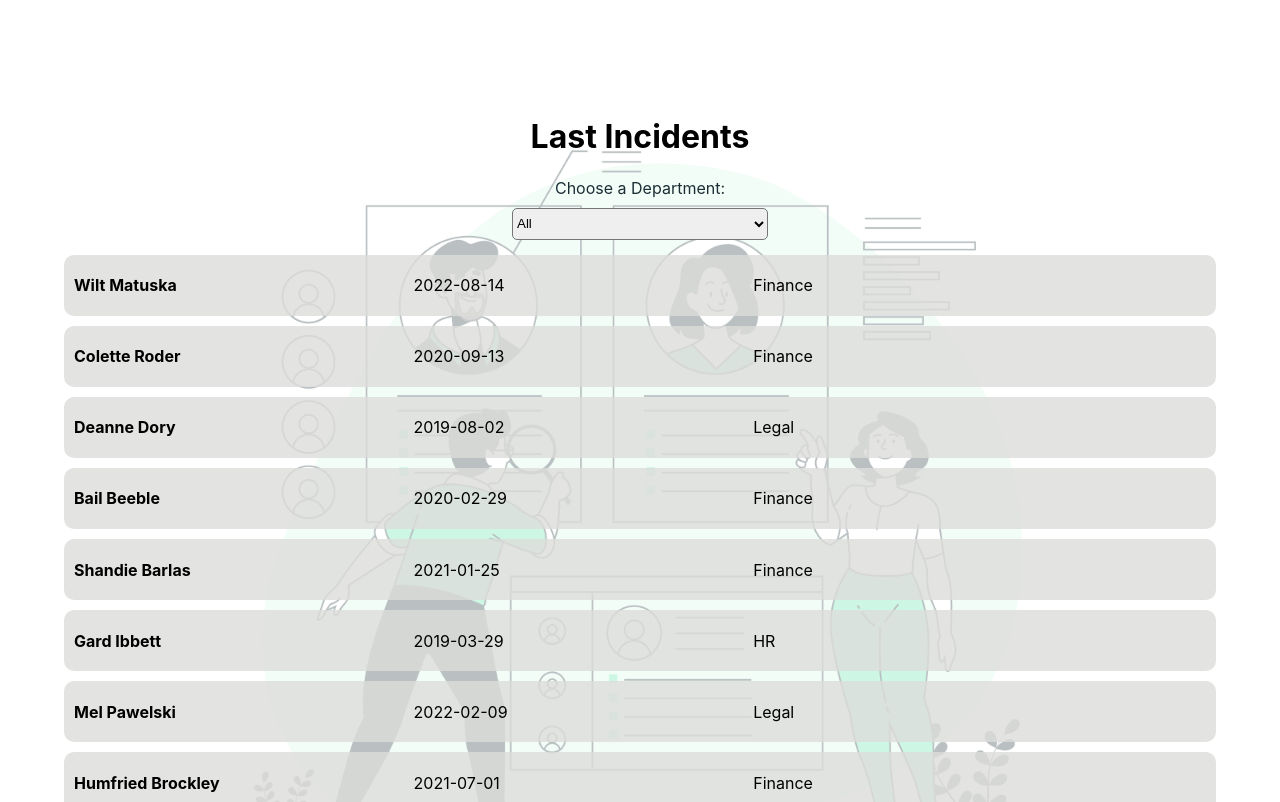
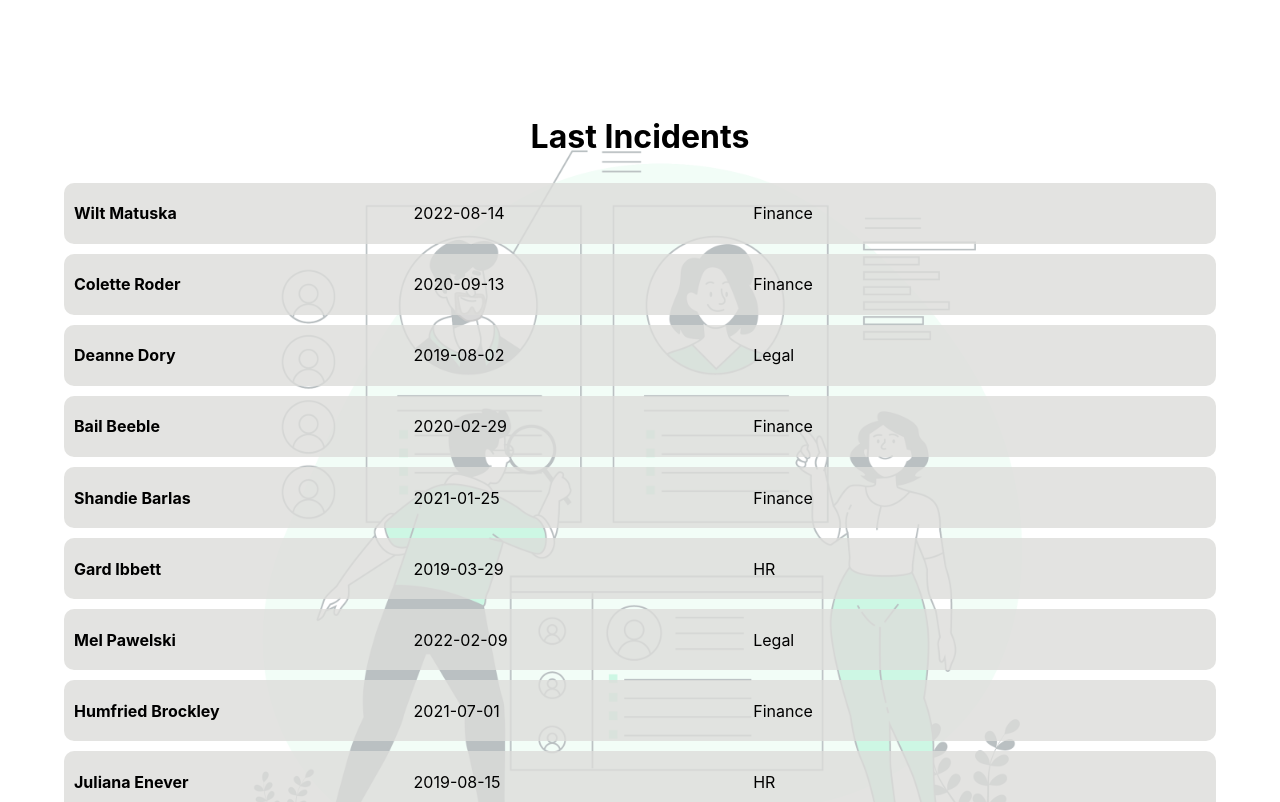
Before and after one commit to FelipeRUnosquare/IncidentsManager, a Next.js app: page /home in a window 1280 px wide. Shown: the top 802 px of the page. Built offline with nearby package versions, Linux system fonts and the light colour scheme.

Commit message:
adding searchbar to mainbar

```diff
--- a/components/Layout/Mainbar.js
+++ b/components/Layout/Mainbar.js
@@ -22,7 +22,7 @@ const Mainbar = () => {
       <h1 className={styles.title} onClick={handleClickGoHome}>
         Inc Manager
       </h1>
-      {/* <SearchBar /> */}
+      <SearchBar />
       <div
         className={buttonStyle}
         onClick={() => router.push("/incidents/null")}
--- a/pages/_app.js
+++ b/pages/_app.js
@@ -6,11 +6,11 @@ import DataContextProvider from "../store/DataContextProvider";
 function MyApp({ Component, pageProps }) {
   return (
     <AuthContextProvider>
-      <Layout>
-        <DataContextProvider>
+      <DataContextProvider>
+        <Layout>
           <Component {...pageProps} />
-        </DataContextProvider>
-      </Layout>
+        </Layout>
+      </DataContextProvider>
     </AuthContextProvider>
   );
 }
--- a/pages/home/index.js
+++ b/pages/home/index.js
@@ -13,8 +13,8 @@ const Incidents = () => {
     content = (
       <React.Fragment>
         <h1>Last Incidents</h1>
-        <SearchBar />
-        <IncList incData={dataCtx.allIncidents} />;
+        {/* <SearchBar /> */}
+        <IncList incData={dataCtx.allIncidents} />
         <CsvDownload
           data={dataCtx.allIncidents}
           style={{
```
